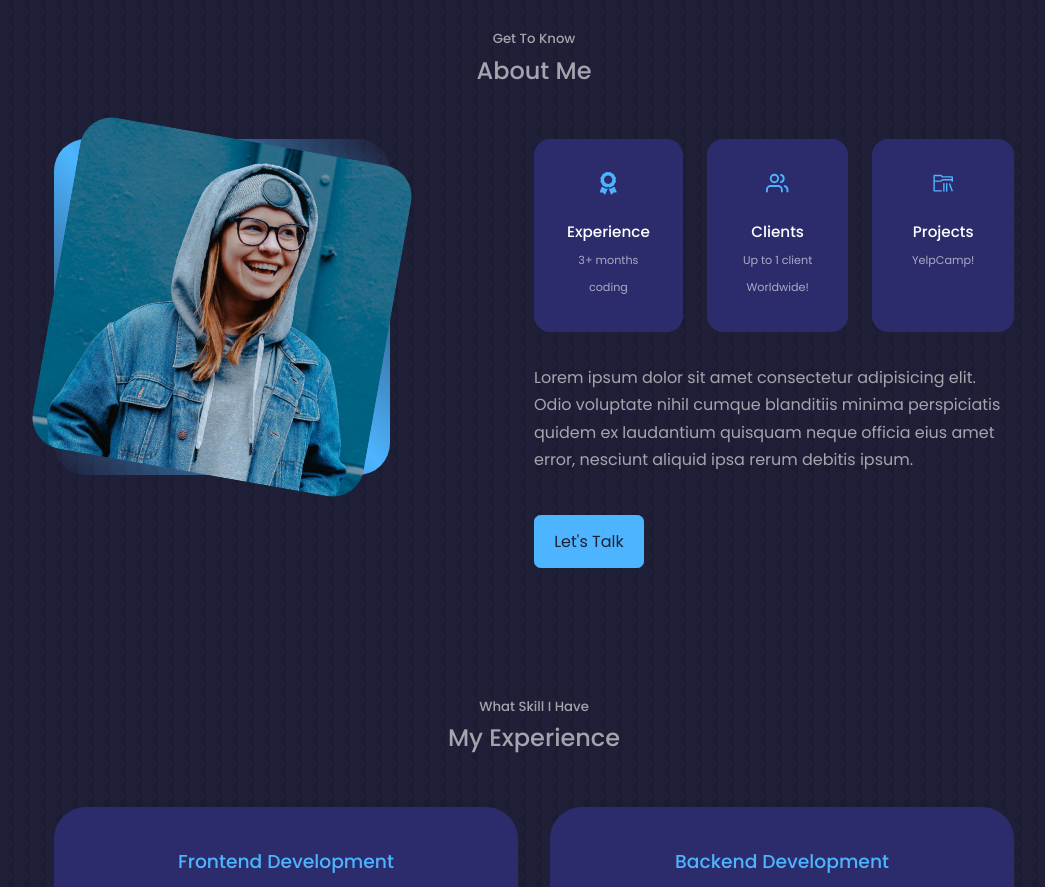
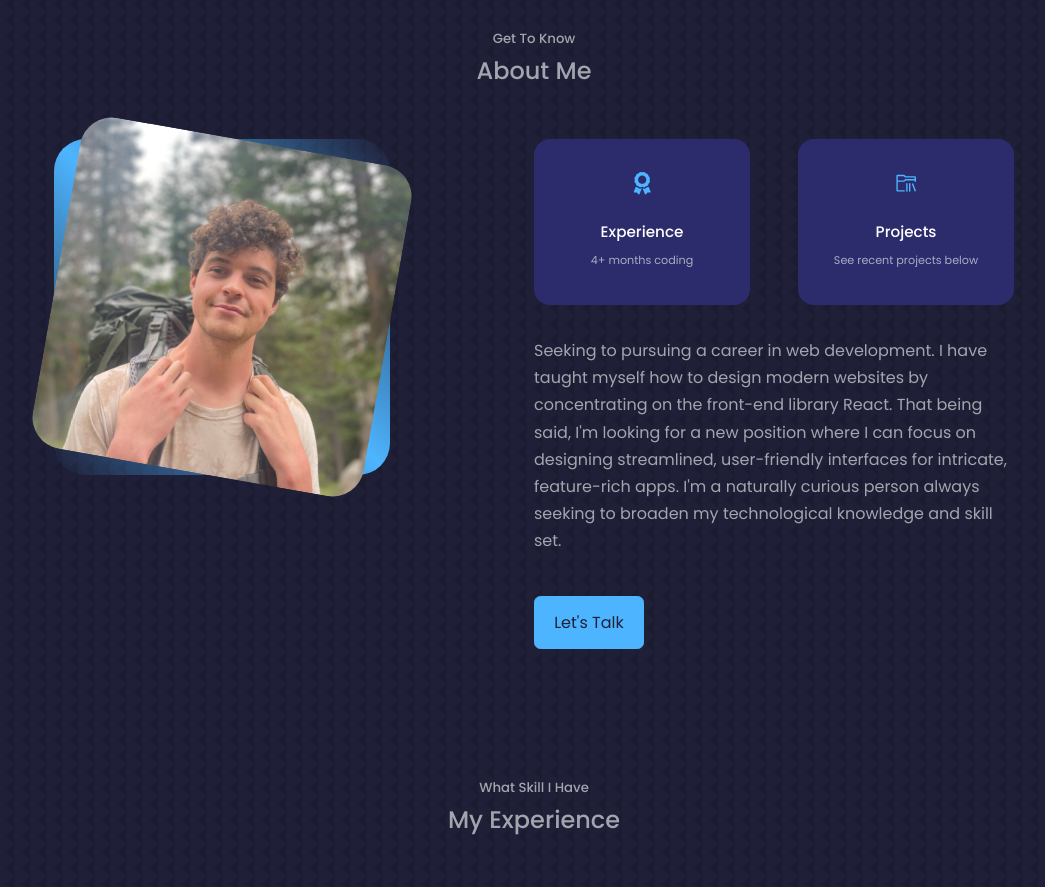
Before and after one commit to Jalokn/my-portfolio, a React (Create React App) app: page / in a window 1280 px wide. Shown: the part 900-1787 px from the top of the page, without its empty margins (106-1151 px from the left). Built offline with nearby package versions, Linux system fonts and the light colour scheme.

Commit message:
Removed unused components

```diff
--- a/src/App.jsx
+++ b/src/App.jsx
@@ -16,9 +16,9 @@ const App = () => {
       <Nav />
       <About />
       <Experience />
-      <Services />
+      {/* <Services /> */}
       <Portfolio />
-      <Testimonials />
+      {/* <Testimonials /> */}
       <Contact />
       <Footer />
     </>
--- a/src/components/about/About.jsx
+++ b/src/components/about/About.jsx
@@ -1,6 +1,6 @@
 import React from "react";
 import "./about.css";
-import ME from "../../assets/me-about.jpg";
+import ME from "../../assets/me-about.jpeg";
 import { FaAward } from "react-icons/fa";
 import { FiUsers } from "react-icons/fi";
 import { VscFolderLibrary } from "react-icons/vsc";
@@ -23,26 +23,29 @@ const About = () => {
             <article className="about_card">
               <FaAward className="about_icon" />
               <h5>Experience</h5>
-              <small>3+ months coding</small>
+              <small>4+ months coding</small>
             </article>
 
-            <article className="about_card">
+            {/* <article className="about_card">
               <FiUsers className="about_icon" />
               <h5>Clients</h5>
               <small>Up to 1 client Worldwide!</small>
-            </article>
+            </article> */}
 
             <article className="about_card">
               <VscFolderLibrary className="about_icon" />
               <h5>Projects</h5>
-              <small>YelpCamp!</small>
+              <small>See recent projects below</small>
             </article>
           </div>
           <p>
-            Lorem ipsum dolor sit amet consectetur adipisicing elit. Odio
-            voluptate nihil cumque blanditiis minima perspiciatis quidem ex
-            laudantium quisquam neque officia eius amet error, nesciunt aliquid
-            ipsa rerum debitis ipsum.
+            Seeking to pursuing a career in web development. I have taught
+            myself how to design modern websites by concentrating on the
+            front-end library React. That being said, I'm looking for a new
+            position where I can focus on designing streamlined, user-friendly
+            interfaces for intricate, feature-rich apps. I'm a naturally curious
+            person always seeking to broaden my technological knowledge and
+            skill set.
           </p>
           <a href="#contact" className="btn btn-primary">
             Let's Talk
--- a/src/components/about/about.css
+++ b/src/components/about/about.css
@@ -30,8 +30,8 @@
 
 .about_cards {
   display: grid;
-  grid-template-columns: repeat(3, 1fr);
-  gap: 1.5rem;
+  grid-template-columns: repeat(2, 1fr);
+  gap: 3rem;
 }
 .about_card {
   background: var(--color-bg-variant);
--- a/src/components/experience/Experience.jsx
+++ b/src/components/experience/Experience.jsx
@@ -22,7 +22,7 @@ const Experience = () => {
             <article className="experience_details">
               <BsPatchCheckFill className="experience_details-icon" />
               <div>
-                <h4>CSS</h4>
+                <h4>Tailwind CSS</h4>
                 <small className="text-light">Intermediate</small>
               </div>
             </article>
--- a/src/components/footer/Footer.jsx
+++ b/src/components/footer/Footer.jsx
@@ -5,7 +5,7 @@ const Footer = () => {
   return (
     <footer>
       <a href="#home" className="footer_logo">
-        Jacob
+        Jacob Knudson
       </a>
 
       <ul className="permalinks">
@@ -18,15 +18,15 @@ const Footer = () => {
         <li>
           <a href="#experience">Experience</a>
         </li>
-        <li>
+        {/* <li>
           <a href="#services">Services</a>
-        </li>
+        </li> */}
         <li>
           <a href="#portfolio">Portfolio</a>
         </li>
-        <li>
+        {/* <li>
           <a href="#testimonials">Testimonials</a>
-        </li>
+        </li> */}
         <li>
           <a href="#contact">Contact</a>
         </li>
--- a/src/components/header/CTA.jsx
+++ b/src/components/header/CTA.jsx
@@ -4,9 +4,9 @@ import CV from "../../assets/cv.pdf";
 const CTA = () => {
   return (
     <div className="cta">
-      <a href={CV} className="btn">
+      {/* <a href={CV} className="btn">
         Download Resume
-      </a>
+      </a> */}
       <a href="#contact" className="btn btn-primary">
         Let's Talk
       </a>
```
Also changed, not shown: src/assets/me-about.jpeg (added), src/assets/me-about.jpg (deleted).
